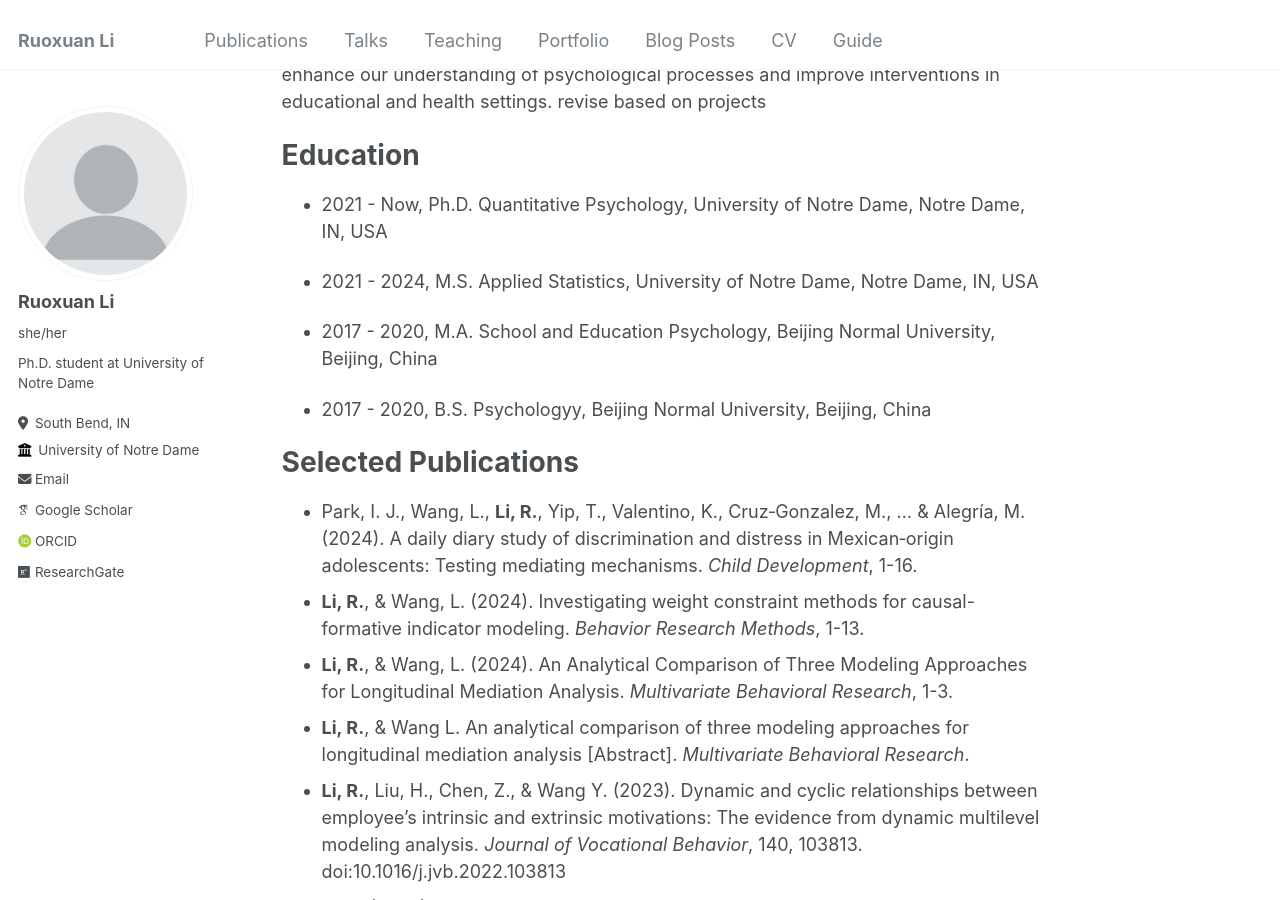
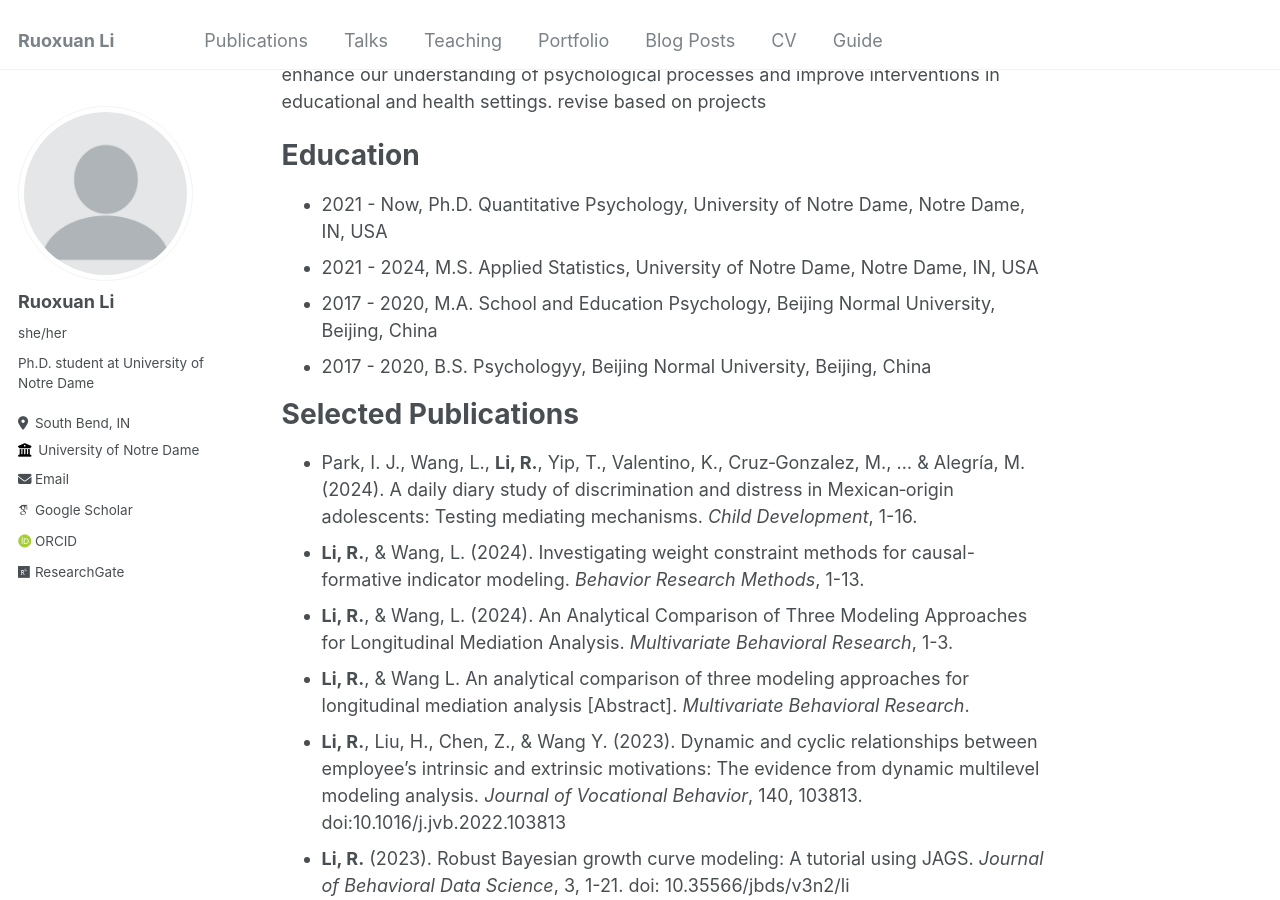
Before and after one commit to Ruoxuan-Li-Roxanne/Ruoxuan-Li-Roxanne.github.io, a Jekyll site: the page built from _pages/about.md, in a window 1280 px wide and 900 px high, scrolled down 428 px. Built offline with Jekyll 4.4.1, drawn with Linux system fonts in a browser that asks for light colours; some web fonts are replaced.

```diff
--- a/_pages/about.md
+++ b/_pages/about.md
@@ -16,13 +16,10 @@ My research interests are focused on the application of advanced statistical met
 
 Education
 ======
-* 2021 - Now, Ph.D. Quantitative Psychology, University of Notre Dame, Notre Dame, IN, USA
-
-* 2021 - 2024, M.S. Applied Statistics, University of Notre Dame, Notre Dame, IN, USA
-
-* 2017 - 2020, M.A. School and Education Psychology, Beijing Normal University, Beijing, China
-
-* 2017 - 2020, B.S. Psychologyy, Beijing Normal University, Beijing, China
+- 2021 - Now, Ph.D. Quantitative Psychology, University of Notre Dame, Notre Dame, IN, USA
+- 2021 - 2024, M.S. Applied Statistics, University of Notre Dame, Notre Dame, IN, USA
+- 2017 - 2020, M.A. School and Education Psychology, Beijing Normal University, Beijing, China
+- 2017 - 2020, B.S. Psychologyy, Beijing Normal University, Beijing, China
 
 Selected Publications
 ======
```
